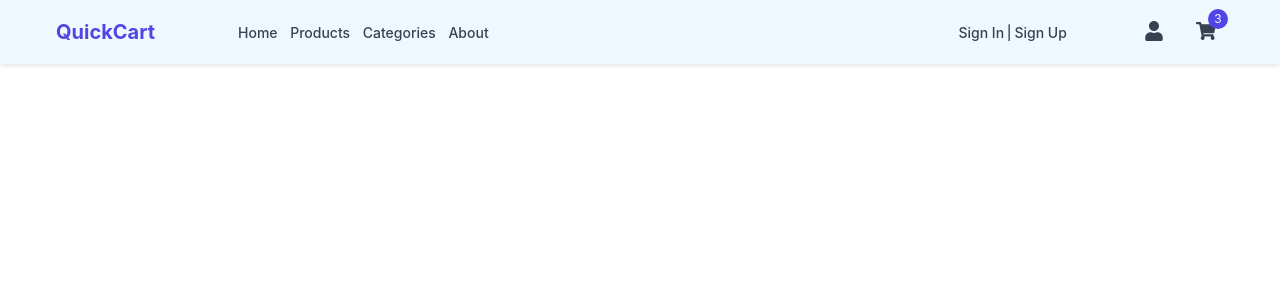
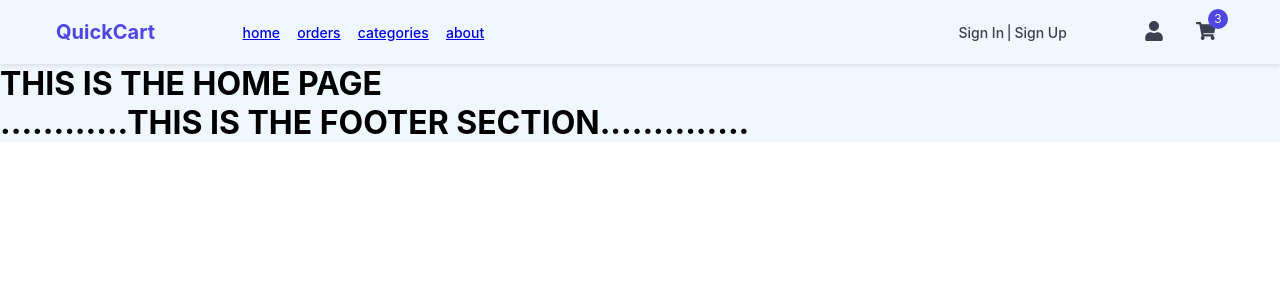
Before and after one commit to SmartMinds1/QuickCart, a React (Create React App) app in the folder client/: page / in a window 1280 px wide. Shown: the top 300 px of the page. Built offline with nearby package versions, Linux system fonts and the light colour scheme.

Commit message:
Added the main layout to hold footer and Header for all pages

```diff
--- a/client/src/App.js
+++ b/client/src/App.js
@@ -1,11 +1,23 @@
 import React from "react";
+import { BrowserRouter as Router, Routes, Route } from "react-router-dom";
+import MainLayout from "./components/general/MainLayout";
+import Categories from "./pages/Categories";
+import Orders from "./pages/Orders";
+import About from "./pages/About";
 import Home from "./pages/Home";
 
 function App() {
   return (
-    <div>
-      <Home/>
-    </div>
+    <Router>
+      <Routes>
+        <Route element={<MainLayout />}>
+          <Route path="/" element={<Home />} />
+          <Route path="/orders" element={<Orders />} />
+          <Route path="/categories" element={<Categories />} />
+          <Route path="/about" element={<About />} />
+        </Route>
+      </Routes>
+    </Router>
   );
 }
 
--- a/client/src/components/Home/NavBar.jsx
+++ b/client/src/components/Home/NavBar.jsx
@@ -1,4 +1,5 @@
 import React, { useState } from 'react';
+import { Link } from "react-router-dom";
 import { FaBars, FaTimes, FaShoppingCart, FaUser } from 'react-icons/fa';
 import './NavBar.css';
 import "../../styles/loginSignUp.css";
@@ -6,7 +7,6 @@ import Modal from "../popUps/Modal";
 import SignUp from  "../../pages/SignUp";
 import SignIn from "../../pages/SignIn";
 import ForgotPassword from '../../pages/ForgotPassword';
-
 
 
 const NavBar = () => {
@@ -51,10 +51,10 @@ const NavBar = () => {
          {/* Desktop Navigation */}
           <div className="navbar-links">
               <ul className="page-links">
-                <li>Home</li>
-                <li>Products</li>
-                <li>Categories</li>
-                <li>About</li>
+                <li> <Link to="/"><h4></h4>home  </Link>        </li>
+                <li> <Link to="/orders"> orders</Link> </li>
+                <li> <Link to="/categories">categories  </Link>        </li>
+                <li> <Link to="/about"> about</Link> </li>
               </ul>
 
               <ul className="auth-links">
@@ -87,10 +87,10 @@ const NavBar = () => {
       {isOpen && (
         <div className="mobile-menu">
           <ul>
-              <li>Home</li>
-              <li>Products</li>
-              <li>Categories</li>
-              <li>About</li>
+              <li> <Link to="/"><h4></h4>ome  </Link>        </li>
+              <li> <Link to="/orders"> orders</Link> </li>
+              <li> <Link to="/categories">categories  </Link>        </li>
+              <li> <Link to="/about"> about</Link> </li>
           </ul>
 
     {/* smartminds auth links */}
--- /dev/null
+++ b/client/src/components/general/Footer.jsx
@@ -0,0 +1,11 @@
+import React from "react";
+
+const Footer = ()=>{
+    return(
+        <>
+        <h1>............THIS IS THE FOOTER SECTION..............</h1>
+        </>
+    )
+}
+
+export default Footer;
--- /dev/null
+++ b/client/src/components/general/MainLayout.css
@@ -0,0 +1,3 @@
+.layout{
+    background-color: aliceblue;
+}
--- /dev/null
+++ b/client/src/components/general/MainLayout.jsx
@@ -0,0 +1,19 @@
+import React from "react";
+import NavBar from "../Home/NavBar"
+import Footer from "./Footer";
+import {Outlet} from "react-router-dom";
+import "./MainLayout.css";
+
+const MainLoyout = ()=>{
+    return(
+        <div className="layout">
+        <NavBar/>
+        <main>
+            <Outlet/>
+        </main>
+        <Footer/>
+        </div>
+    )
+}
+
+export default MainLoyout;
--- /dev/null
+++ b/client/src/pages/About.jsx
@@ -0,0 +1,11 @@
+import React from "react";
+
+const About = ()=>{
+    return(
+        <>
+          <h1>This is the About page</h1>
+        </>
+    );
+}
+
+export default About;
--- /dev/null
+++ b/client/src/pages/Categories.jsx
@@ -0,0 +1,11 @@
+import React from "react";
+
+const Categories = ()=>{
+    return(
+        <>
+          <h1>This is the Categories page</h1>
+        </>
+    );
+}
+
+export default Categories;
--- a/client/src/pages/Home.jsx
+++ b/client/src/pages/Home.jsx
@@ -1,10 +1,9 @@
-import React from 'react'
-import NavBar from '../components/Home/NavBar'
+import React from 'react';
 
 const Home = () => {
   return (
     <div>
-     <NavBar/>
+     <h1>THIS IS THE HOME PAGE</h1>
     </div>
   )
 }
--- /dev/null
+++ b/client/src/pages/Orders.jsx
@@ -0,0 +1,11 @@
+import React from "react";
+
+const Orders = ()=>{
+    return(
+    <div>
+        <h1>This is the orders page</h1>
+    </div>
+    );
+}
+
+export default Orders;
--- a/client/src/styles/loginSignUp.css
+++ b/client/src/styles/loginSignUp.css
@@ -100,6 +100,7 @@
     color: #555;
     font-size: 1rem;
   }
+
   /* This is for the password EYE ICON for register */
   .password-toggle-icon-register {
     position: absolute;
```
